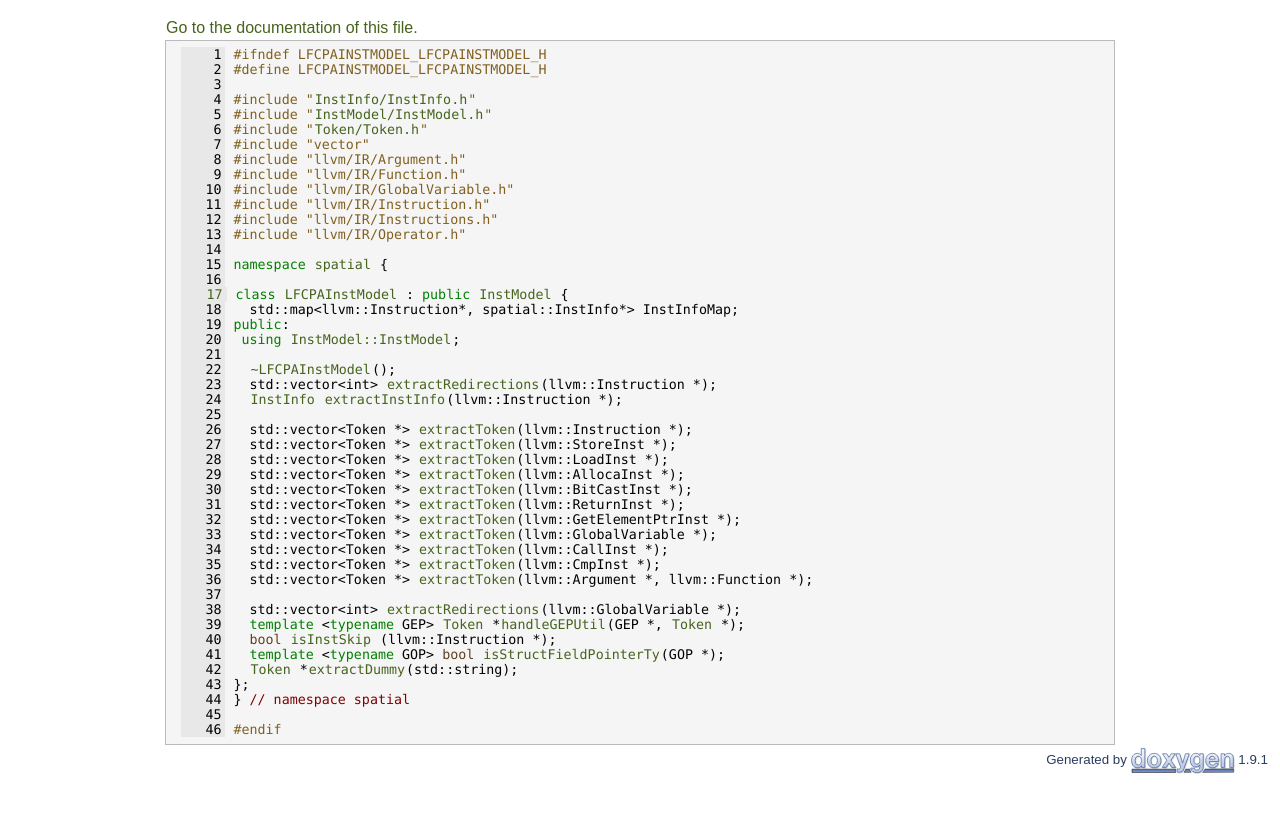
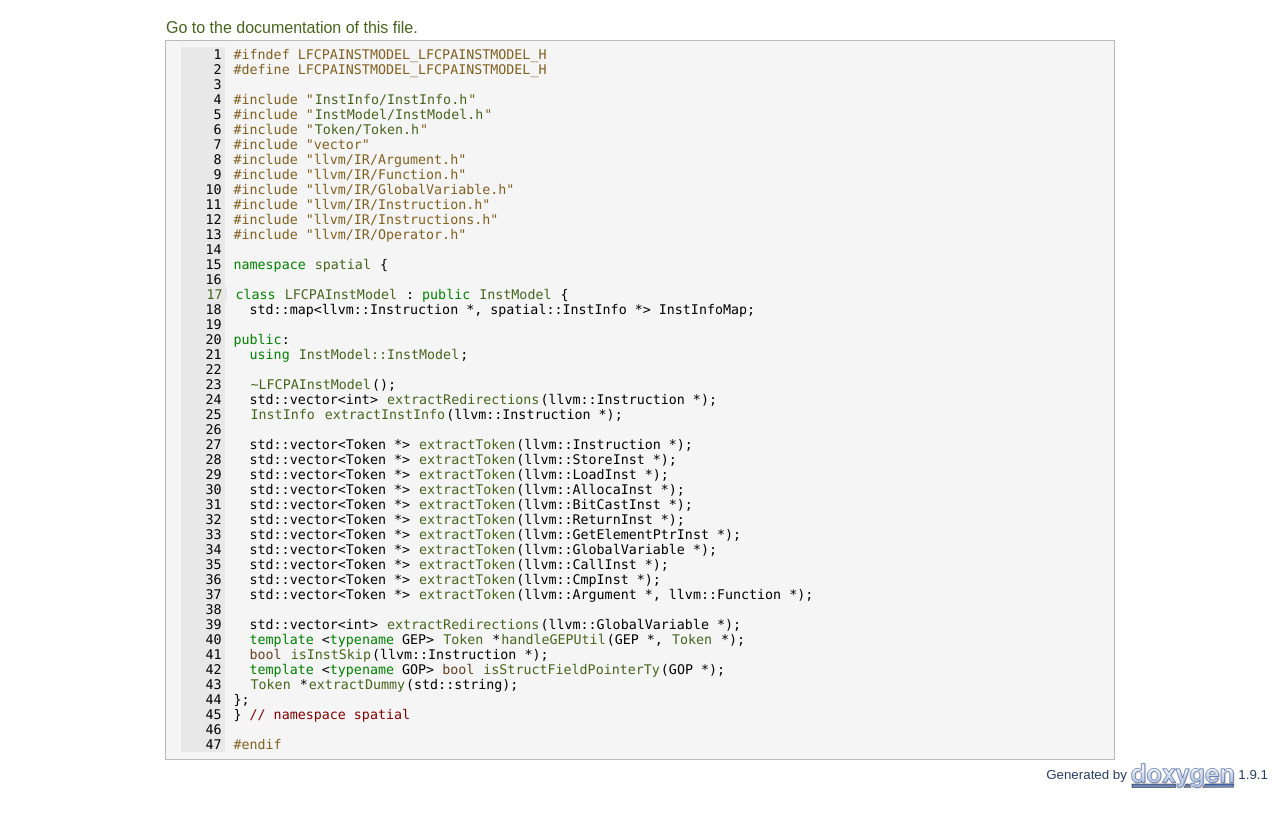
Before and after one commit to reSHARMA/spatial, a plain HTML site: page LFCPAInstModel_8h_source.html in a window 1280 px wide. Shown: the part 200-1023 px from the top of the page. Drawn offline with Linux system fonts and the light colour scheme.

Commit message:
deploy: 767b94574db9dd0d34ea6c157eac3e603535f15e

```diff
--- a/LFCPAInstModel_8h_source.html
+++ b/LFCPAInstModel_8h_source.html
@@ -87,35 +87,36 @@ $(function() {
 <div class="line"><a name="l00015"></a><span class="lineno">   15</span>&#160;<span class="keyword">namespace </span><a class="code" href="namespacespatial.html">spatial</a> {</div>
 <div class="line"><a name="l00016"></a><span class="lineno">   16</span>&#160; </div>
 <div class="line"><a name="l00017"></a><span class="lineno"><a class="line" href="classspatial_1_1LFCPAInstModel.html">   17</a></span>&#160;<span class="keyword">class </span><a class="code" href="classspatial_1_1LFCPAInstModel.html">LFCPAInstModel</a> : <span class="keyword">public</span> <a class="code" href="classspatial_1_1InstModel.html">InstModel</a> {</div>
-<div class="line"><a name="l00018"></a><span class="lineno">   18</span>&#160;  std::map&lt;llvm::Instruction*, spatial::InstInfo*&gt; InstInfoMap;</div>
-<div class="line"><a name="l00019"></a><span class="lineno">   19</span>&#160;<span class="keyword">public</span>:</div>
-<div class="line"><a name="l00020"></a><span class="lineno">   20</span>&#160; <span class="keyword">using</span> <a class="code" href="classspatial_1_1InstModel.html#a83528f533acf5475ccbc735a552a6755">InstModel::InstModel</a>;</div>
-<div class="line"><a name="l00021"></a><span class="lineno">   21</span>&#160; </div>
-<div class="line"><a name="l00022"></a><span class="lineno">   22</span>&#160;  <a class="code" href="classspatial_1_1LFCPAInstModel.html#a5ef36686c527ff0387425b8b96eae36d">~LFCPAInstModel</a>();</div>
-<div class="line"><a name="l00023"></a><span class="lineno">   23</span>&#160;  std::vector&lt;int&gt; <a class="code" href="classspatial_1_1LFCPAInstModel.html#a250ec6850a78d5a62dad5e386439e27f">extractRedirections</a>(llvm::Instruction *);</div>
-<div class="line"><a name="l00024"></a><span class="lineno">   24</span>&#160;  <a class="code" href="classspatial_1_1InstInfo.html">InstInfo</a> <a class="code" href="classspatial_1_1LFCPAInstModel.html#a1684e2f1c5c85958062663d5a71b4787">extractInstInfo</a>(llvm::Instruction *);</div>
-<div class="line"><a name="l00025"></a><span class="lineno">   25</span>&#160; </div>
-<div class="line"><a name="l00026"></a><span class="lineno">   26</span>&#160;  std::vector&lt;Token *&gt; <a class="code" href="classspatial_1_1LFCPAInstModel.html#a706f6aed26eb5900fae5ed318a15447e">extractToken</a>(llvm::Instruction *);</div>
-<div class="line"><a name="l00027"></a><span class="lineno">   27</span>&#160;  std::vector&lt;Token *&gt; <a class="code" href="classspatial_1_1LFCPAInstModel.html#a706f6aed26eb5900fae5ed318a15447e">extractToken</a>(llvm::StoreInst *);</div>
-<div class="line"><a name="l00028"></a><span class="lineno">   28</span>&#160;  std::vector&lt;Token *&gt; <a class="code" href="classspatial_1_1LFCPAInstModel.html#a706f6aed26eb5900fae5ed318a15447e">extractToken</a>(llvm::LoadInst *);</div>
-<div class="line"><a name="l00029"></a><span class="lineno">   29</span>&#160;  std::vector&lt;Token *&gt; <a class="code" href="classspatial_1_1LFCPAInstModel.html#a706f6aed26eb5900fae5ed318a15447e">extractToken</a>(llvm::AllocaInst *);</div>
-<div class="line"><a name="l00030"></a><span class="lineno">   30</span>&#160;  std::vector&lt;Token *&gt; <a class="code" href="classspatial_1_1LFCPAInstModel.html#a706f6aed26eb5900fae5ed318a15447e">extractToken</a>(llvm::BitCastInst *);</div>
-<div class="line"><a name="l00031"></a><span class="lineno">   31</span>&#160;  std::vector&lt;Token *&gt; <a class="code" href="classspatial_1_1LFCPAInstModel.html#a706f6aed26eb5900fae5ed318a15447e">extractToken</a>(llvm::ReturnInst *);</div>
-<div class="line"><a name="l00032"></a><span class="lineno">   32</span>&#160;  std::vector&lt;Token *&gt; <a class="code" href="classspatial_1_1LFCPAInstModel.html#a706f6aed26eb5900fae5ed318a15447e">extractToken</a>(llvm::GetElementPtrInst *);</div>
-<div class="line"><a name="l00033"></a><span class="lineno">   33</span>&#160;  std::vector&lt;Token *&gt; <a class="code" href="classspatial_1_1LFCPAInstModel.html#a706f6aed26eb5900fae5ed318a15447e">extractToken</a>(llvm::GlobalVariable *);</div>
-<div class="line"><a name="l00034"></a><span class="lineno">   34</span>&#160;  std::vector&lt;Token *&gt; <a class="code" href="classspatial_1_1LFCPAInstModel.html#a706f6aed26eb5900fae5ed318a15447e">extractToken</a>(llvm::CallInst *);</div>
-<div class="line"><a name="l00035"></a><span class="lineno">   35</span>&#160;  std::vector&lt;Token *&gt; <a class="code" href="classspatial_1_1LFCPAInstModel.html#a706f6aed26eb5900fae5ed318a15447e">extractToken</a>(llvm::CmpInst *);</div>
-<div class="line"><a name="l00036"></a><span class="lineno">   36</span>&#160;  std::vector&lt;Token *&gt; <a class="code" href="classspatial_1_1LFCPAInstModel.html#a706f6aed26eb5900fae5ed318a15447e">extractToken</a>(llvm::Argument *, llvm::Function *);</div>
-<div class="line"><a name="l00037"></a><span class="lineno">   37</span>&#160; </div>
-<div class="line"><a name="l00038"></a><span class="lineno">   38</span>&#160;  std::vector&lt;int&gt; <a class="code" href="classspatial_1_1LFCPAInstModel.html#a250ec6850a78d5a62dad5e386439e27f">extractRedirections</a>(llvm::GlobalVariable *);</div>
-<div class="line"><a name="l00039"></a><span class="lineno">   39</span>&#160;  <span class="keyword">template</span> &lt;<span class="keyword">typename</span> GEP&gt; <a class="code" href="classspatial_1_1Token.html">Token</a> *<a class="code" href="classspatial_1_1LFCPAInstModel.html#a29d6e290d4e946d1ab01fd20b30589a9">handleGEPUtil</a>(GEP *, <a class="code" href="classspatial_1_1Token.html">Token</a> *);</div>
-<div class="line"><a name="l00040"></a><span class="lineno">   40</span>&#160;  <span class="keywordtype">bool</span> <a class="code" href="classspatial_1_1LFCPAInstModel.html#a69cbd0676c933feb0e97e3f89184d225">isInstSkip</a> (llvm::Instruction *);</div>
-<div class="line"><a name="l00041"></a><span class="lineno">   41</span>&#160;  <span class="keyword">template</span> &lt;<span class="keyword">typename</span> GOP&gt; <span class="keywordtype">bool</span> <a class="code" href="classspatial_1_1LFCPAInstModel.html#a344e1395970b9d50cf7e242c9074b0d8">isStructFieldPointerTy</a>(GOP *);</div>
-<div class="line"><a name="l00042"></a><span class="lineno">   42</span>&#160;  <a class="code" href="classspatial_1_1Token.html">Token</a> *<a class="code" href="classspatial_1_1LFCPAInstModel.html#af8d083dd561cb76ca748403631672e5c">extractDummy</a>(std::string);</div>
-<div class="line"><a name="l00043"></a><span class="lineno">   43</span>&#160;};</div>
-<div class="line"><a name="l00044"></a><span class="lineno">   44</span>&#160;} <span class="comment">// namespace spatial</span></div>
-<div class="line"><a name="l00045"></a><span class="lineno">   45</span>&#160; </div>
-<div class="line"><a name="l00046"></a><span class="lineno">   46</span>&#160;<span class="preprocessor">#endif</span></div>
+<div class="line"><a name="l00018"></a><span class="lineno">   18</span>&#160;  std::map&lt;llvm::Instruction *, spatial::InstInfo *&gt; InstInfoMap;</div>
+<div class="line"><a name="l00019"></a><span class="lineno">   19</span>&#160; </div>
+<div class="line"><a name="l00020"></a><span class="lineno">   20</span>&#160;<span class="keyword">public</span>:</div>
+<div class="line"><a name="l00021"></a><span class="lineno">   21</span>&#160;  <span class="keyword">using</span> <a class="code" href="classspatial_1_1InstModel.html#a83528f533acf5475ccbc735a552a6755">InstModel::InstModel</a>;</div>
+<div class="line"><a name="l00022"></a><span class="lineno">   22</span>&#160; </div>
+<div class="line"><a name="l00023"></a><span class="lineno">   23</span>&#160;  <a class="code" href="classspatial_1_1LFCPAInstModel.html#a5ef36686c527ff0387425b8b96eae36d">~LFCPAInstModel</a>();</div>
+<div class="line"><a name="l00024"></a><span class="lineno">   24</span>&#160;  std::vector&lt;int&gt; <a class="code" href="classspatial_1_1LFCPAInstModel.html#a250ec6850a78d5a62dad5e386439e27f">extractRedirections</a>(llvm::Instruction *);</div>
+<div class="line"><a name="l00025"></a><span class="lineno">   25</span>&#160;  <a class="code" href="classspatial_1_1InstInfo.html">InstInfo</a> <a class="code" href="classspatial_1_1LFCPAInstModel.html#a1684e2f1c5c85958062663d5a71b4787">extractInstInfo</a>(llvm::Instruction *);</div>
+<div class="line"><a name="l00026"></a><span class="lineno">   26</span>&#160; </div>
+<div class="line"><a name="l00027"></a><span class="lineno">   27</span>&#160;  std::vector&lt;Token *&gt; <a class="code" href="classspatial_1_1LFCPAInstModel.html#a706f6aed26eb5900fae5ed318a15447e">extractToken</a>(llvm::Instruction *);</div>
+<div class="line"><a name="l00028"></a><span class="lineno">   28</span>&#160;  std::vector&lt;Token *&gt; <a class="code" href="classspatial_1_1LFCPAInstModel.html#a706f6aed26eb5900fae5ed318a15447e">extractToken</a>(llvm::StoreInst *);</div>
+<div class="line"><a name="l00029"></a><span class="lineno">   29</span>&#160;  std::vector&lt;Token *&gt; <a class="code" href="classspatial_1_1LFCPAInstModel.html#a706f6aed26eb5900fae5ed318a15447e">extractToken</a>(llvm::LoadInst *);</div>
+<div class="line"><a name="l00030"></a><span class="lineno">   30</span>&#160;  std::vector&lt;Token *&gt; <a class="code" href="classspatial_1_1LFCPAInstModel.html#a706f6aed26eb5900fae5ed318a15447e">extractToken</a>(llvm::AllocaInst *);</div>
+<div class="line"><a name="l00031"></a><span class="lineno">   31</span>&#160;  std::vector&lt;Token *&gt; <a class="code" href="classspatial_1_1LFCPAInstModel.html#a706f6aed26eb5900fae5ed318a15447e">extractToken</a>(llvm::BitCastInst *);</div>
+<div class="line"><a name="l00032"></a><span class="lineno">   32</span>&#160;  std::vector&lt;Token *&gt; <a class="code" href="classspatial_1_1LFCPAInstModel.html#a706f6aed26eb5900fae5ed318a15447e">extractToken</a>(llvm::ReturnInst *);</div>
+<div class="line"><a name="l00033"></a><span class="lineno">   33</span>&#160;  std::vector&lt;Token *&gt; <a class="code" href="classspatial_1_1LFCPAInstModel.html#a706f6aed26eb5900fae5ed318a15447e">extractToken</a>(llvm::GetElementPtrInst *);</div>
+<div class="line"><a name="l00034"></a><span class="lineno">   34</span>&#160;  std::vector&lt;Token *&gt; <a class="code" href="classspatial_1_1LFCPAInstModel.html#a706f6aed26eb5900fae5ed318a15447e">extractToken</a>(llvm::GlobalVariable *);</div>
+<div class="line"><a name="l00035"></a><span class="lineno">   35</span>&#160;  std::vector&lt;Token *&gt; <a class="code" href="classspatial_1_1LFCPAInstModel.html#a706f6aed26eb5900fae5ed318a15447e">extractToken</a>(llvm::CallInst *);</div>
+<div class="line"><a name="l00036"></a><span class="lineno">   36</span>&#160;  std::vector&lt;Token *&gt; <a class="code" href="classspatial_1_1LFCPAInstModel.html#a706f6aed26eb5900fae5ed318a15447e">extractToken</a>(llvm::CmpInst *);</div>
+<div class="line"><a name="l00037"></a><span class="lineno">   37</span>&#160;  std::vector&lt;Token *&gt; <a class="code" href="classspatial_1_1LFCPAInstModel.html#a706f6aed26eb5900fae5ed318a15447e">extractToken</a>(llvm::Argument *, llvm::Function *);</div>
+<div class="line"><a name="l00038"></a><span class="lineno">   38</span>&#160; </div>
+<div class="line"><a name="l00039"></a><span class="lineno">   39</span>&#160;  std::vector&lt;int&gt; <a class="code" href="classspatial_1_1LFCPAInstModel.html#a250ec6850a78d5a62dad5e386439e27f">extractRedirections</a>(llvm::GlobalVariable *);</div>
+<div class="line"><a name="l00040"></a><span class="lineno">   40</span>&#160;  <span class="keyword">template</span> &lt;<span class="keyword">typename</span> GEP&gt; <a class="code" href="classspatial_1_1Token.html">Token</a> *<a class="code" href="classspatial_1_1LFCPAInstModel.html#a29d6e290d4e946d1ab01fd20b30589a9">handleGEPUtil</a>(GEP *, <a class="code" href="classspatial_1_1Token.html">Token</a> *);</div>
+<div class="line"><a name="l00041"></a><span class="lineno">   41</span>&#160;  <span class="keywordtype">bool</span> <a class="code" href="classspatial_1_1LFCPAInstModel.html#a69cbd0676c933feb0e97e3f89184d225">isInstSkip</a>(llvm::Instruction *);</div>
+<div class="line"><a name="l00042"></a><span class="lineno">   42</span>&#160;  <span class="keyword">template</span> &lt;<span class="keyword">typename</span> GOP&gt; <span class="keywordtype">bool</span> <a class="code" href="classspatial_1_1LFCPAInstModel.html#a344e1395970b9d50cf7e242c9074b0d8">isStructFieldPointerTy</a>(GOP *);</div>
+<div class="line"><a name="l00043"></a><span class="lineno">   43</span>&#160;  <a class="code" href="classspatial_1_1Token.html">Token</a> *<a class="code" href="classspatial_1_1LFCPAInstModel.html#af8d083dd561cb76ca748403631672e5c">extractDummy</a>(std::string);</div>
+<div class="line"><a name="l00044"></a><span class="lineno">   44</span>&#160;};</div>
+<div class="line"><a name="l00045"></a><span class="lineno">   45</span>&#160;} <span class="comment">// namespace spatial</span></div>
+<div class="line"><a name="l00046"></a><span class="lineno">   46</span>&#160; </div>
+<div class="line"><a name="l00047"></a><span class="lineno">   47</span>&#160;<span class="preprocessor">#endif</span></div>
 <div class="ttc" id="aInstInfo_8h_html"><div class="ttname"><a href="InstInfo_8h.html">InstInfo.h</a></div></div>
 <div class="ttc" id="aInstModel_8h_html"><div class="ttname"><a href="InstModel_8h.html">InstModel.h</a></div></div>
 <div class="ttc" id="aToken_8h_html"><div class="ttname"><a href="Token_8h.html">Token.h</a></div></div>
@@ -124,13 +125,13 @@ $(function() {
 <div class="ttc" id="aclassspatial_1_1InstModel_html_a83528f533acf5475ccbc735a552a6755"><div class="ttname"><a href="classspatial_1_1InstModel.html#a83528f533acf5475ccbc735a552a6755">spatial::InstModel::InstModel</a></div><div class="ttdeci">InstModel(TokenWrapper *TW)</div><div class="ttdef"><b>Definition:</b> InstModel.cpp:5</div></div>
 <div class="ttc" id="aclassspatial_1_1LFCPAInstModel_html"><div class="ttname"><a href="classspatial_1_1LFCPAInstModel.html">spatial::LFCPAInstModel</a></div><div class="ttdef"><b>Definition:</b> LFCPAInstModel.h:17</div></div>
 <div class="ttc" id="aclassspatial_1_1LFCPAInstModel_html_a1684e2f1c5c85958062663d5a71b4787"><div class="ttname"><a href="classspatial_1_1LFCPAInstModel.html#a1684e2f1c5c85958062663d5a71b4787">spatial::LFCPAInstModel::extractInstInfo</a></div><div class="ttdeci">InstInfo extractInstInfo(llvm::Instruction *)</div><div class="ttdef"><b>Definition:</b> LFCPAInstModel.cpp:10</div></div>
-<div class="ttc" id="aclassspatial_1_1LFCPAInstModel_html_a250ec6850a78d5a62dad5e386439e27f"><div class="ttname"><a href="classspatial_1_1LFCPAInstModel.html#a250ec6850a78d5a62dad5e386439e27f">spatial::LFCPAInstModel::extractRedirections</a></div><div class="ttdeci">std::vector&lt; int &gt; extractRedirections(llvm::Instruction *)</div><div class="ttdef"><b>Definition:</b> LFCPAInstModel.cpp:335</div></div>
-<div class="ttc" id="aclassspatial_1_1LFCPAInstModel_html_a29d6e290d4e946d1ab01fd20b30589a9"><div class="ttname"><a href="classspatial_1_1LFCPAInstModel.html#a29d6e290d4e946d1ab01fd20b30589a9">spatial::LFCPAInstModel::handleGEPUtil</a></div><div class="ttdeci">Token * handleGEPUtil(GEP *, Token *)</div><div class="ttdoc">handleGEPUtil - Returns the extended field value for a GEP</div><div class="ttdef"><b>Definition:</b> LFCPAInstModel.cpp:377</div></div>
-<div class="ttc" id="aclassspatial_1_1LFCPAInstModel_html_a344e1395970b9d50cf7e242c9074b0d8"><div class="ttname"><a href="classspatial_1_1LFCPAInstModel.html#a344e1395970b9d50cf7e242c9074b0d8">spatial::LFCPAInstModel::isStructFieldPointerTy</a></div><div class="ttdeci">bool isStructFieldPointerTy(GOP *)</div><div class="ttdef"><b>Definition:</b> LFCPAInstModel.cpp:394</div></div>
-<div class="ttc" id="aclassspatial_1_1LFCPAInstModel_html_a5ef36686c527ff0387425b8b96eae36d"><div class="ttname"><a href="classspatial_1_1LFCPAInstModel.html#a5ef36686c527ff0387425b8b96eae36d">spatial::LFCPAInstModel::~LFCPAInstModel</a></div><div class="ttdeci">~LFCPAInstModel()</div><div class="ttdef"><b>Definition:</b> LFCPAInstModel.cpp:419</div></div>
-<div class="ttc" id="aclassspatial_1_1LFCPAInstModel_html_a69cbd0676c933feb0e97e3f89184d225"><div class="ttname"><a href="classspatial_1_1LFCPAInstModel.html#a69cbd0676c933feb0e97e3f89184d225">spatial::LFCPAInstModel::isInstSkip</a></div><div class="ttdeci">bool isInstSkip(llvm::Instruction *)</div><div class="ttdef"><b>Definition:</b> LFCPAInstModel.cpp:421</div></div>
+<div class="ttc" id="aclassspatial_1_1LFCPAInstModel_html_a250ec6850a78d5a62dad5e386439e27f"><div class="ttname"><a href="classspatial_1_1LFCPAInstModel.html#a250ec6850a78d5a62dad5e386439e27f">spatial::LFCPAInstModel::extractRedirections</a></div><div class="ttdeci">std::vector&lt; int &gt; extractRedirections(llvm::Instruction *)</div><div class="ttdef"><b>Definition:</b> LFCPAInstModel.cpp:347</div></div>
+<div class="ttc" id="aclassspatial_1_1LFCPAInstModel_html_a29d6e290d4e946d1ab01fd20b30589a9"><div class="ttname"><a href="classspatial_1_1LFCPAInstModel.html#a29d6e290d4e946d1ab01fd20b30589a9">spatial::LFCPAInstModel::handleGEPUtil</a></div><div class="ttdeci">Token * handleGEPUtil(GEP *, Token *)</div><div class="ttdoc">handleGEPUtil - Returns the extended field value for a GEP</div><div class="ttdef"><b>Definition:</b> LFCPAInstModel.cpp:389</div></div>
+<div class="ttc" id="aclassspatial_1_1LFCPAInstModel_html_a344e1395970b9d50cf7e242c9074b0d8"><div class="ttname"><a href="classspatial_1_1LFCPAInstModel.html#a344e1395970b9d50cf7e242c9074b0d8">spatial::LFCPAInstModel::isStructFieldPointerTy</a></div><div class="ttdeci">bool isStructFieldPointerTy(GOP *)</div><div class="ttdef"><b>Definition:</b> LFCPAInstModel.cpp:405</div></div>
+<div class="ttc" id="aclassspatial_1_1LFCPAInstModel_html_a5ef36686c527ff0387425b8b96eae36d"><div class="ttname"><a href="classspatial_1_1LFCPAInstModel.html#a5ef36686c527ff0387425b8b96eae36d">spatial::LFCPAInstModel::~LFCPAInstModel</a></div><div class="ttdeci">~LFCPAInstModel()</div><div class="ttdef"><b>Definition:</b> LFCPAInstModel.cpp:431</div></div>
+<div class="ttc" id="aclassspatial_1_1LFCPAInstModel_html_a69cbd0676c933feb0e97e3f89184d225"><div class="ttname"><a href="classspatial_1_1LFCPAInstModel.html#a69cbd0676c933feb0e97e3f89184d225">spatial::LFCPAInstModel::isInstSkip</a></div><div class="ttdeci">bool isInstSkip(llvm::Instruction *)</div><div class="ttdef"><b>Definition:</b> LFCPAInstModel.cpp:433</div></div>
 <div class="ttc" id="aclassspatial_1_1LFCPAInstModel_html_a706f6aed26eb5900fae5ed318a15447e"><div class="ttname"><a href="classspatial_1_1LFCPAInstModel.html#a706f6aed26eb5900fae5ed318a15447e">spatial::LFCPAInstModel::extractToken</a></div><div class="ttdeci">std::vector&lt; Token * &gt; extractToken(llvm::Instruction *)</div><div class="ttdef"><b>Definition:</b> LFCPAInstModel.cpp:17</div></div>
-<div class="ttc" id="aclassspatial_1_1LFCPAInstModel_html_af8d083dd561cb76ca748403631672e5c"><div class="ttname"><a href="classspatial_1_1LFCPAInstModel.html#af8d083dd561cb76ca748403631672e5c">spatial::LFCPAInstModel::extractDummy</a></div><div class="ttdeci">Token * extractDummy(std::string)</div><div class="ttdef"><b>Definition:</b> LFCPAInstModel.cpp:413</div></div>
+<div class="ttc" id="aclassspatial_1_1LFCPAInstModel_html_af8d083dd561cb76ca748403631672e5c"><div class="ttname"><a href="classspatial_1_1LFCPAInstModel.html#af8d083dd561cb76ca748403631672e5c">spatial::LFCPAInstModel::extractDummy</a></div><div class="ttdeci">Token * extractDummy(std::string)</div><div class="ttdef"><b>Definition:</b> LFCPAInstModel.cpp:426</div></div>
 <div class="ttc" id="aclassspatial_1_1Token_html"><div class="ttname"><a href="classspatial_1_1Token.html">spatial::Token</a></div><div class="ttdef"><b>Definition:</b> Token.h:16</div></div>
 <div class="ttc" id="anamespacespatial_html"><div class="ttname"><a href="namespacespatial.html">spatial</a></div><div class="ttdef"><b>Definition:</b> PointsToBenchmark.cpp:19</div></div>
 </div><!-- fragment --></div><!-- contents -->
```
